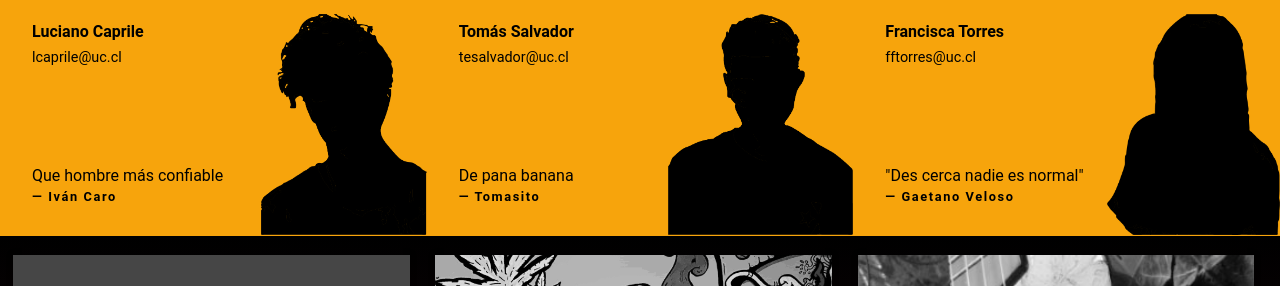
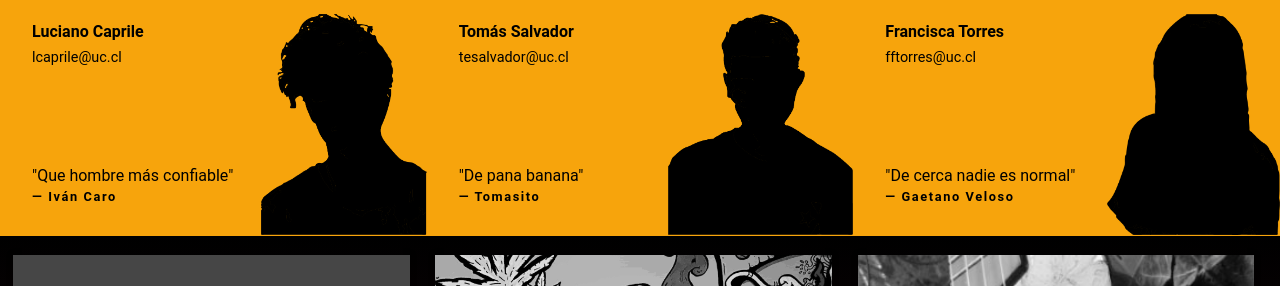
Before and after one commit to Frantomu98/caprile-salvador-torres, a plain HTML site: page index.html in a window 1280 px wide. Shown: the part 664-950 px from the top of the page. Drawn offline with nearby package versions, Linux system fonts and the light colour scheme.

Commit message:
Update index.html

```diff
--- a/index.html
+++ b/index.html
@@ -38,19 +38,19 @@
             <div class="integrante">
                 <h4>Luciano Caprile</h4>
                 <address><a href="mailto:lcaprile@uc.cl">lcaprile@uc.cl</a></address>
-                <blockquote>Que hombre más confiable <cite>Iván Caro</cite></blockquote>
+                <blockquote>"Que hombre más confiable" <cite>Iván Caro</cite></blockquote>
 
 
             </div>
             <div class="integrante">
                 <h4>Tomás Salvador</h4>
                 <address><a href="mailto:tesalvador@uc.cl">tesalvador@uc.cl</a></address>
-                <blockquote>De pana banana<cite>Tomasito</cite></blockquote>
+                <blockquote>"De pana banana"<cite>Tomasito</cite></blockquote>
             </div>
             <div class="integrante">
                 <h4>Francisca Torres</h4>
                 <address><a href="mailto:fftorres@uc.cl">fftorres@uc.cl</a></address>
-                <blockquote>"Des cerca nadie es normal"<cite>Gaetano Veloso</cite></blockquote>
+                <blockquote>"De cerca nadie es normal"<cite>Gaetano Veloso</cite></blockquote>
             </div>
         </section>
         <section id="portafolio">
```
